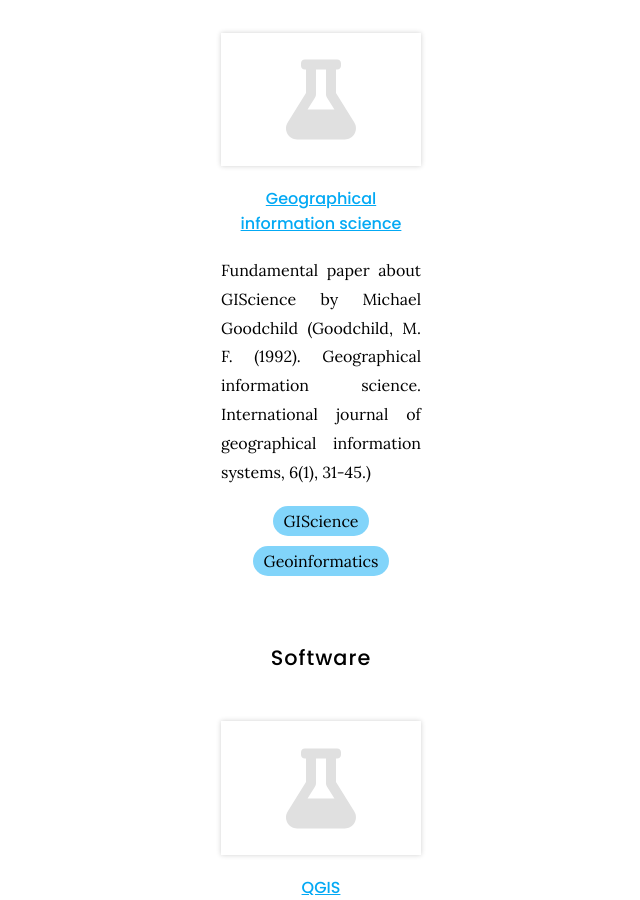
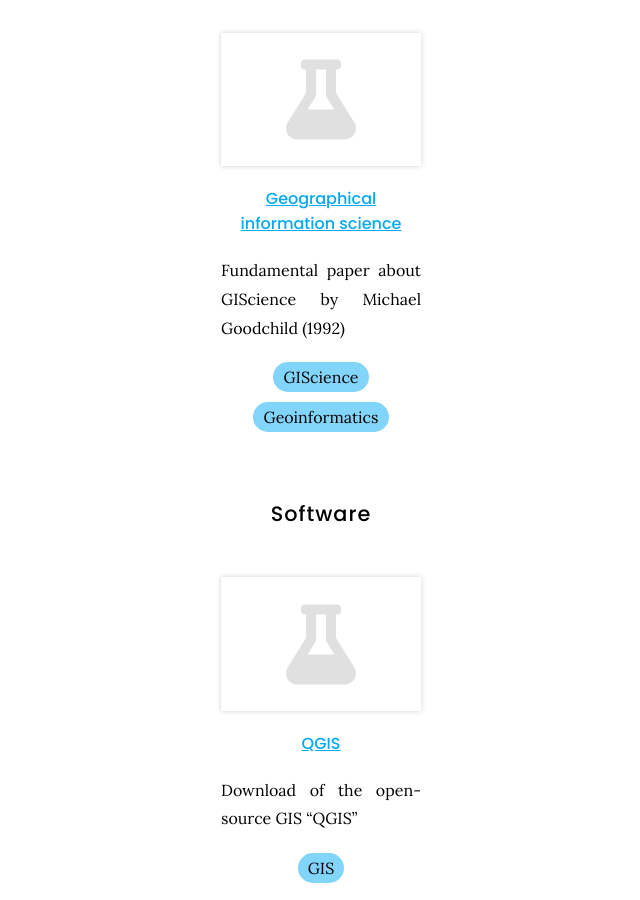
Before and after one commit to Geoinfo-TUGraz/Geoinfo-TUGraz.github.io, a Jekyll site: the page built from resources/index.md, in a window 1280 px wide and 900 px high, scrolled down 1085 px. Shown: the whole window, without its empty margins (319-959 px from the left). Built offline with Jekyll 4.4.1, drawn with Linux system fonts in a browser that asks for light colours.

Commit message:
Update resources.yaml

```diff
--- a/_data/resources.yaml
+++ b/_data/resources.yaml
@@ -8,7 +8,7 @@
   group: papers
   image:
   link: https://discovery.ucl.ac.uk/id/eprint/10053533/3/Longley_version%202.0_Manfred%20geocomp_PAL.pdf
-  description: Fundamental paper about GIScience by Michael Goodchild (Goodchild, M. F. (1992). Geographical information science. International journal of geographical information systems, 6(1), 31-45.)
+  description: Fundamental paper about GIScience by Michael Goodchild (1992)
   tags:
     - GIScience
     - Geoinformatics
```
